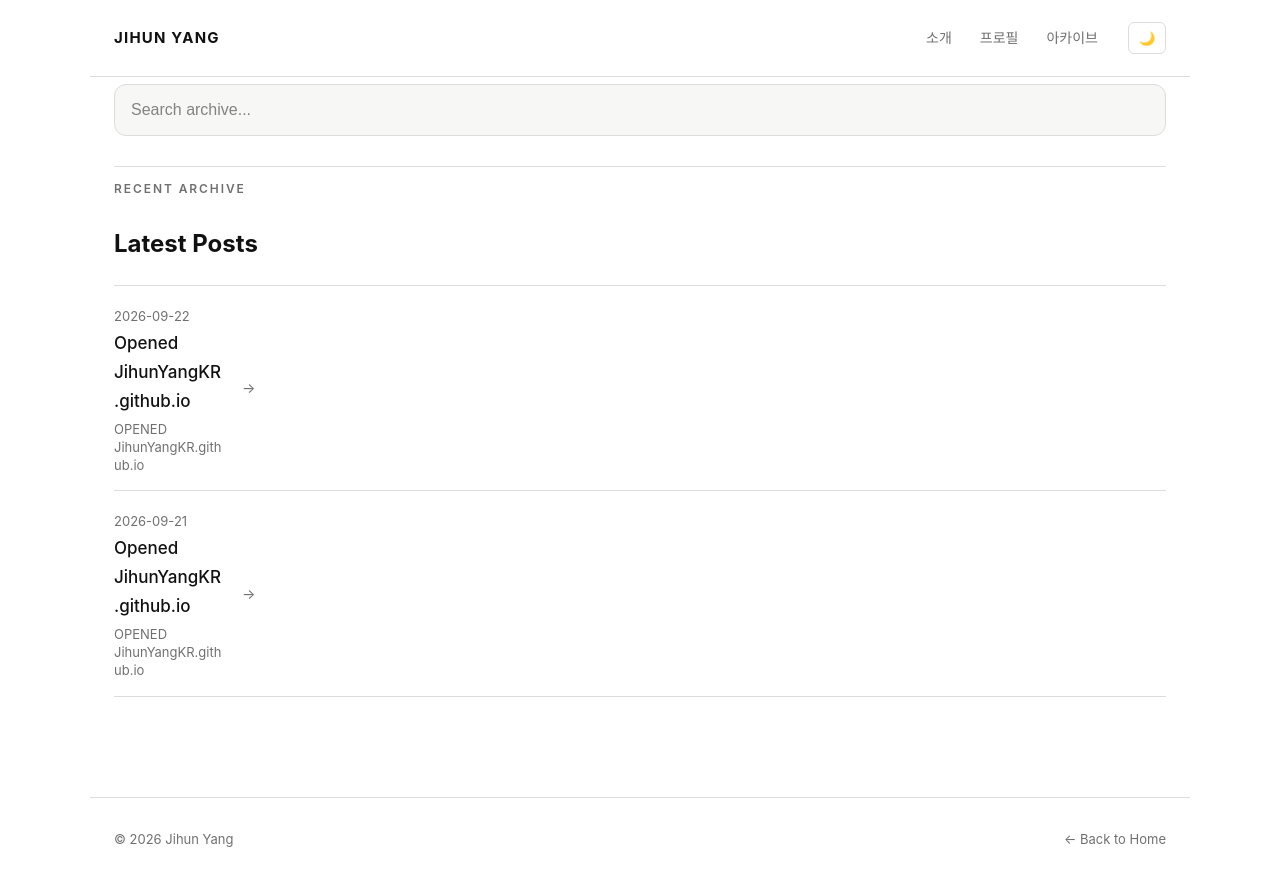
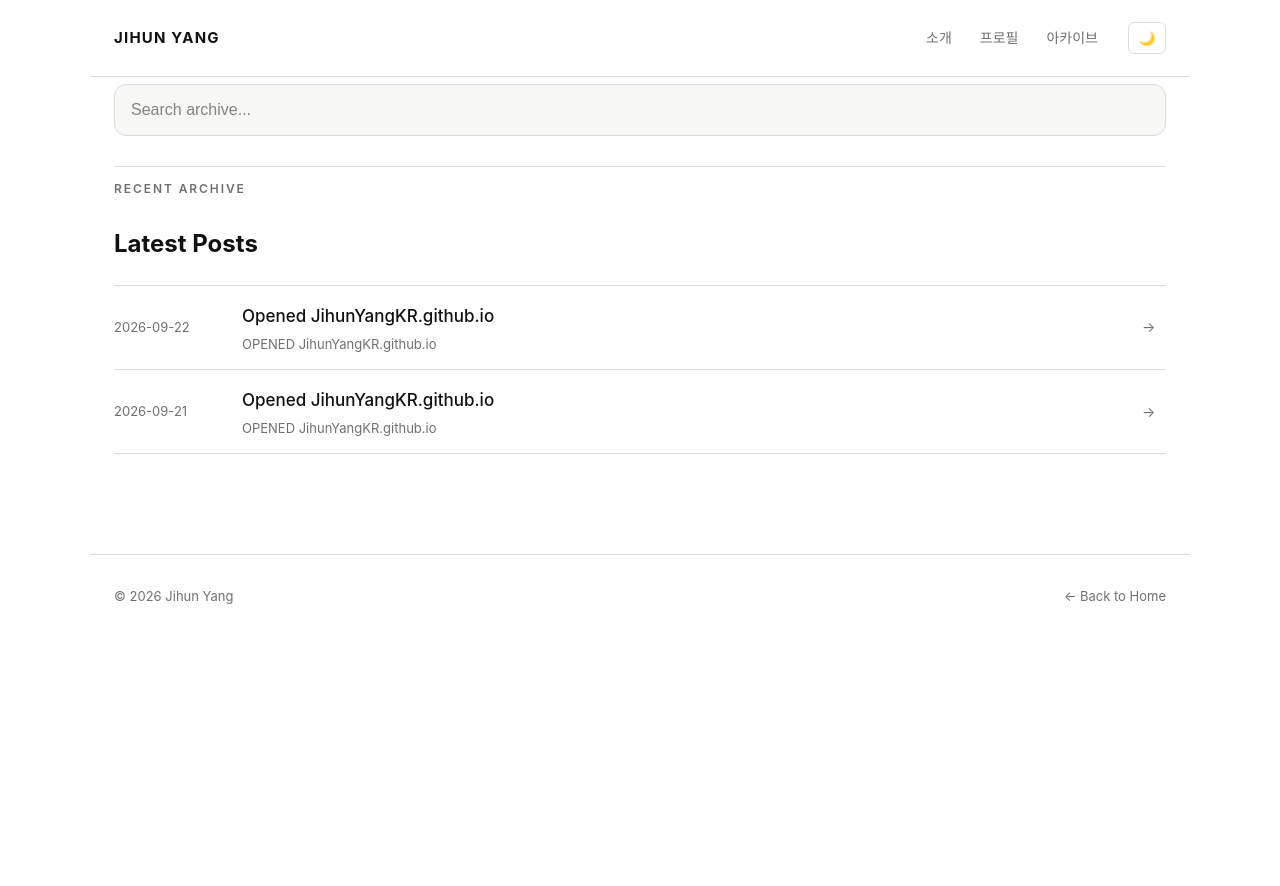
Before and after one commit to JihunYangKR/JihunYangKR.github.io, a Jekyll site: the page built from archive/index.html, in a window 1280 px wide and 900 px high, scrolled down 1632 px. Shown: the top 886 px of the window. Built offline with Jekyll 4.4.1, drawn with Linux system fonts in a browser that asks for light colours; after the commit the page ends 2289 px from its top, so only the background shows below that.

Commit message:
Update index.html

```diff
--- a/archive/index.html
+++ b/archive/index.html
@@ -226,11 +226,11 @@ layout: null
 
         <a href="{{ post.url | relative_url }}" class="archive-item">
 
-            <div>
-
                 <span class="archive-date">
                     {{ post.date | date: "%Y-%m-%d" }}
                 </span>
+
+                <div>
 
                     <h3>
                         {{ post.title }}
@@ -378,11 +378,11 @@ layout: null
                     class="archive-item"
                 >
 
-                    <div>
-
                     <span class="archive-date">
                         ${post.date}
                     </span>
+
+                    <div>
 
                         <h3>
                             ${post.title}
```
Lines whose indentation alone changed are shown as unchanged.
